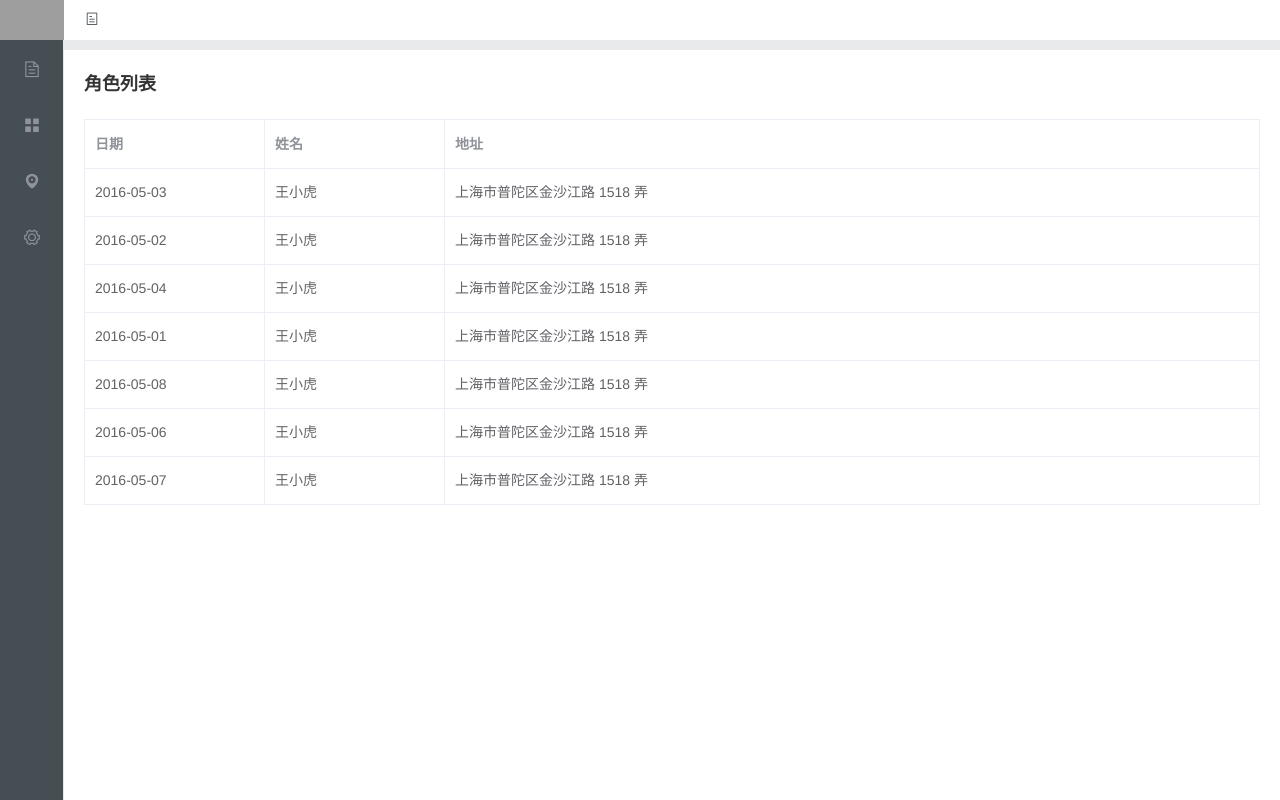
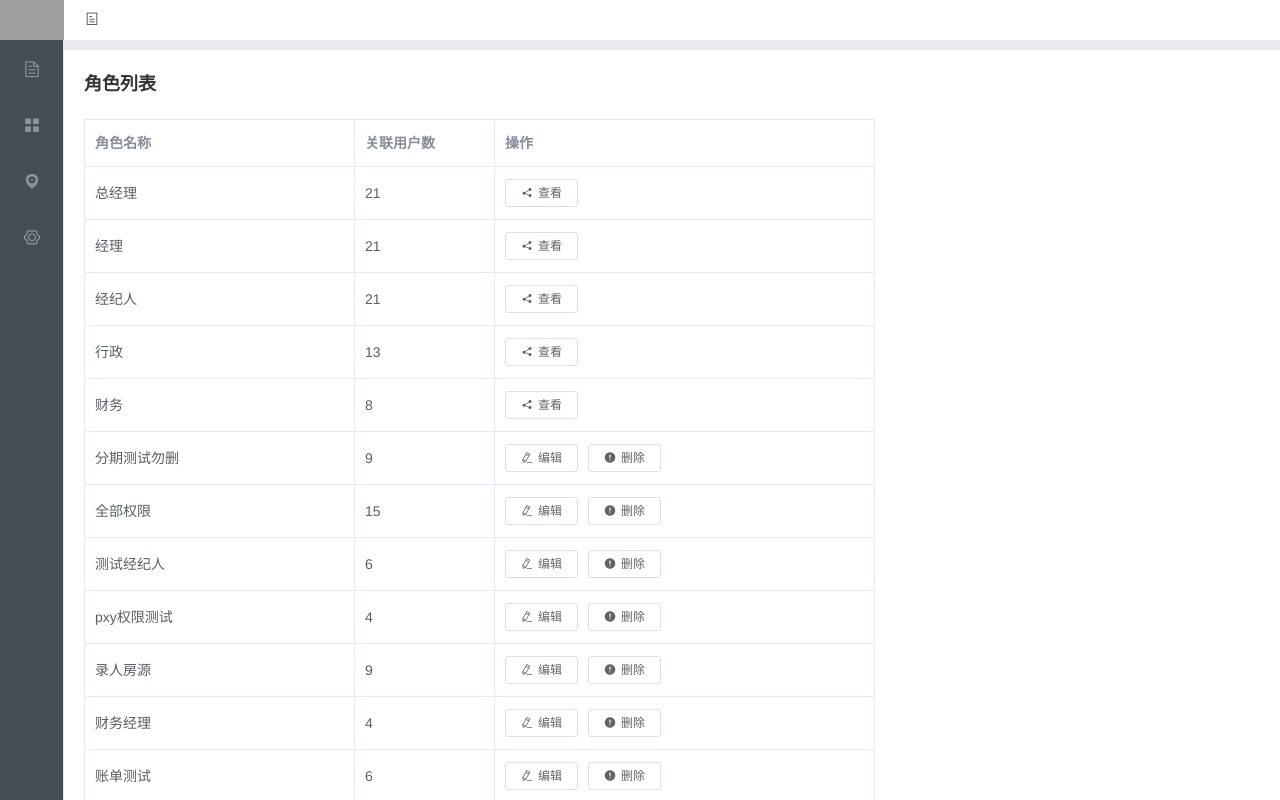
Before and after one commit to chay-0206/mysaas, a Vue app: page / in a window 1280 px wide. Built offline with nearby package versions, Linux system fonts and the light colour scheme; grey boxes are pictures that could not be loaded.

Commit message:
mock和axios

```diff
--- a/package.json
+++ b/package.json
@@ -10,7 +10,11 @@
 		"build": "node build/build.js"
 	},
 	"dependencies": {
+		"@types/axios": "^0.14.0",
+		"@types/mockjs": "^1.0.0",
+		"axios": "^0.17.1",
 		"element-ui": "^2.0.4",
+		"mockjs": "^1.0.1-beta3",
 		"vue": "^2.5.2",
 		"vue-router": "^3.0.1",
 		"vuex": "^3.0.1"
--- a/src/App.vue
+++ b/src/App.vue
@@ -9,7 +9,7 @@
                     <i class="el-icon-tickets"></i>
                 </el-radio-button>
             </el-radio-group>
-            <el-menu style="height:100%;" class="el-menu-vertical-demo" background-color="#454e53" text-color="#fff" active-text-color="#1ab9a6" @open=" handleOpen " @close="handleClose " :collapse="isCollapse ">
+            <el-menu class="el-menu-vertical-demo" background-color="#454e53" text-color="#fff" active-text-color="#1ab9a6" :router="true" :default-active="activeIndex" :collapse="isCollapse" style="height:100%;">
                 <div class="hfq-logo">
                 </div>
                 <el-submenu index="1">
@@ -45,7 +45,7 @@
                         <span slot="title">系统</span>
                     </template>
                     <el-menu-item index="4-1">账号管理</el-menu-item>
-                    <el-menu-item index="4-2">角色管理</el-menu-item>
+                    <el-menu-item index="/system/role">角色管理</el-menu-item>
                     <el-menu-item index="4-3">系统配置</el-menu-item>
                     <el-menu-item index="4-4">操作日志</el-menu-item>
                 </el-submenu>
@@ -61,6 +61,7 @@
 </template>
 
 <script>
+    import mock from 'assets/js/mock.js';
     import 'element-ui/lib/theme-chalk/index.css';
     import 'element-ui/lib/index.js';
     export default {
@@ -68,18 +69,18 @@
     	data() {
     		return {
     			show_btn: true,
-    			isCollapse: true
+    			isCollapse: true,
+    			activeIndex: ''
     		};
     	},
     	methods: {
-    		handleOpen(key, keyPath) {
-    			console.log(key, keyPath);
-    		},
-    		handleClose(key, keyPath) {
-    			console.log(key, keyPath);
-    		},
     		change(value) {
     			this.show_btn = !this.show_btn;
+    		}
+    	},
+    	created() {
+    		if (!this.$route.meta.alone) {
+    			this.activeIndex = this.$route.path;
     		}
     	}
     };
@@ -135,5 +136,6 @@
     	margin-top: 10px;
     	background: #fff;
     	padding: 20px;
+    	overflow: auto;
     }
 </style>
--- a/src/assets/css/main.less
+++ b/src/assets/css/main.less
@@ -36,6 +36,37 @@ body {
 	font-size: 18px;
 	font-weight: 700;
 }
+
+// table样式
+table {
+	width: 100%;
+	table-layout: fixed;
+	border-collapse: collapse;
+	border-color: grey;
+	font-size: 14px;
+	color: #5a5e66;
+	background: #fff;
+}
+table thead th {
+	white-space: nowrap;
+	overflow: hidden;
+	user-select: none;
+	text-align: left;
+	font-weight: bold;
+	color: #878d99;
+}
+table th,
+table td {
+	padding: 12px 10px;
+	text-overflow: ellipsis;
+	vertical-align: middle;
+	position: relative;
+	border: 1px solid #e6ebf5;
+}
+table tbody tr:hover {
+	background-color: #f5f7fa;
+}
+
 /**************** 工具类样式 *****************/
 /* 水平flex布局 */
 .hfq-cell {
--- a/src/assets/js/mock.js
+++ b/src/assets/js/mock.js
@@ -1,5 +1,34 @@
-import Mock from 'mockjs'
+import Mock from 'mockjs';
 
 let isProduction = process.env.NODE_ENV === 'production';
 
-export default {}
+Mock.mock('/v3/privilege/role/reqrolelist/', {
+	status: { code: '0', description: 'success' },
+	result: [
+		{ roleId: -2, isDefault: 0, roleName: '总经理', brokerNum: 21 },
+		{ roleId: -3, isDefault: 0, roleName: '经理', brokerNum: 21 },
+		{ roleId: -4, isDefault: 0, roleName: '经纪人', brokerNum: 21 },
+		{ roleId: -7, isDefault: 0, roleName: '行政', brokerNum: 13 },
+		{ roleId: -8, isDefault: 0, roleName: '财务', brokerNum: 8 },
+		{ roleId: 24, isDefault: 1, roleName: '分期测试勿删', brokerNum: 9 },
+		{ roleId: 27, isDefault: 1, roleName: '全部权限', brokerNum: 15 },
+		{ roleId: 29, isDefault: 1, roleName: '测试经纪人', brokerNum: 6 },
+		{ roleId: 31, isDefault: 1, roleName: 'pxy权限测试', brokerNum: 4 },
+		{ roleId: 33, isDefault: 1, roleName: '录人房源', brokerNum: 9 },
+		{ roleId: 34, isDefault: 1, roleName: '财务经理', brokerNum: 4 },
+		{ roleId: 36, isDefault: 1, roleName: '账单测试', brokerNum: 6 },
+		{ roleId: 43, isDefault: 1, roleName: '全部数据', brokerNum: 7 },
+		{ roleId: 46, isDefault: 1, roleName: '数据组', brokerNum: 5 },
+		{ roleId: 47, isDefault: 1, roleName: '测试添加合同', brokerNum: 5 },
+		{ roleId: 49, isDefault: 1, roleName: 'pxy权限测试157', brokerNum: 4 },
+		{ roleId: 50, isDefault: 1, roleName: '1234567890', brokerNum: 5 },
+		{ roleId: 54, isDefault: 1, roleName: '分期权限测试-pm', brokerNum: 5 },
+		{ roleId: 56, isDefault: 1, roleName: '一二三四五六七八九十', brokerNum: 4 },
+		{ roleId: 57, isDefault: 1, roleName: '权限测试', brokerNum: 5 },
+		{ roleId: 59, isDefault: 1, roleName: 'promise', brokerNum: 1 },
+		{ roleId: 61, isDefault: 1, roleName: 'Bobo Jin', brokerNum: 1 },
+		{ roleId: 63, isDefault: 1, roleName: '客户端测试', brokerNum: 0 }
+	]
+});
+
+export default {};
--- a/src/main.js
+++ b/src/main.js
@@ -1,12 +1,57 @@
-// The Vue build version to load with the `import` command
-// (runtime-only or standalone) has been set in webpack.base.conf with an alias.
 import Vue from 'vue';
 import App from './App';
 import router from './router';
+import axios from 'axios';
 
 import ElementUI, { Message } from 'element-ui';
 
 Vue.use(ElementUI);
+
+// 注册全局组件
+
+// 请求超时配置
+axios.defaults.timeout = 20000;
+// 状态码配置
+axios.defaults.validateStatus = function(status) {
+	return status >= 200 && status < 600;
+};
+
+// 缓存文件失效时间设置
+axios.defaults.headers = {
+	'Cache-Control': 'max-age=120',
+	'Content-Type': 'application/json'
+};
+
+//添加响应拦截器
+axios.interceptors.response.use(
+	res => {
+		let currentRouter = router.currentRoute.fullPath;
+		//对响应数据做些事
+		if (res.status >= 400 && res.status < 600) {
+			if (res.status === 403 || res.status === 401) {
+				window.location =
+					'/admin/login?next=' + encodeURIComponent(currentRouter);
+			} else {
+				Message({
+					showClose: false,
+					message: res.data.message || '请求出错',
+					type: 'error',
+					duration: 5000
+				});
+			}
+			return Promise.reject(res);
+		} else {
+			return res;
+		}
+	},
+	error => {
+		//请求错误时做些事
+		Message.error('未知错误');
+		return Promise.reject(error);
+	}
+);
+
+Vue.prototype.$axios = axios;
 
 Vue.config.productionTip = false;
 
--- a/src/system/role/index.vue
+++ b/src/system/role/index.vue
@@ -1,14 +1,28 @@
 <template>
     <div>
         <div class="my-title" style="margin-bottom:20px;">角色列表</div>
-        <el-table :data="tableData3" border style="width: 100%;height:100%;">
-            <el-table-column prop="date" label="日期" width="180">
-            </el-table-column>
-            <el-table-column prop="name" label="姓名" width="180">
-            </el-table-column>
-            <el-table-column prop="address" label="地址">
-            </el-table-column>
-        </el-table>
+        <table>
+            <thead>
+                <tr>
+                    <th class="table-width-1">角色名称</th>
+                    <th class="table-width-2">关联用户数</th>
+                    <th class="table-width-3">操作</th>
+                </tr>
+            </thead>
+            <tbody>
+                <tr v-for="item in data">
+                    <td>{{item.roleName}}</td>
+                    <td>{{item.brokerNum}}</td>
+                    <td>
+                        <el-button icon="el-icon-share" size="mini" v-if="item.isDefault===0">查看</el-button>
+                        <div v-else>
+                            <el-button icon="el-icon-edit" size="mini">编辑</el-button>
+                            <el-button icon="el-icon-warning" size="mini">删除</el-button>
+                        </div>
+                    </td>
+                </tr>
+            </tbody>
+        </table>
     </div>
 </template>
 
@@ -17,49 +31,29 @@
     	name: 'system-role',
     	data() {
     		return {
-    			tableData3: [
-    				{
-    					date: '2016-05-03',
-    					name: '王小虎',
-    					address: '上海市普陀区金沙江路 1518 弄'
-    				},
-    				{
-    					date: '2016-05-02',
-    					name: '王小虎',
-    					address: '上海市普陀区金沙江路 1518 弄'
-    				},
-    				{
-    					date: '2016-05-04',
-    					name: '王小虎',
-    					address: '上海市普陀区金沙江路 1518 弄'
-    				},
-    				{
-    					date: '2016-05-01',
-    					name: '王小虎',
-    					address: '上海市普陀区金沙江路 1518 弄'
-    				},
-    				{
-    					date: '2016-05-08',
-    					name: '王小虎',
-    					address: '上海市普陀区金沙江路 1518 弄'
-    				},
-    				{
-    					date: '2016-05-06',
-    					name: '王小虎',
-    					address: '上海市普陀区金沙江路 1518 弄'
-    				},
-    				{
-    					date: '2016-05-07',
-    					name: '王小虎',
-    					address: '上海市普陀区金沙江路 1518 弄'
-    				}
-    			]
+    			data: []
     		};
     	},
-    	methods: {}
+    	methods: {},
+    	created() {
+    		this.$axios.get(`/v3/privilege/role/reqrolelist/`).then(res => {
+    			this.data = res.data.result;
+    		});
+    	}
     };
 </script>
 
 <style lang="less">
-
+    table {
+    	width: inherit;
+    }
+    .table-width-1 {
+    	width: 270px;
+    }
+    .table-width-2 {
+    	width: 140px;
+    }
+    .table-width-3 {
+    	width: 380px;
+    }
 </style>
```
Also changed, not shown: 2 other files (tests, documents, lock files or other folders).
